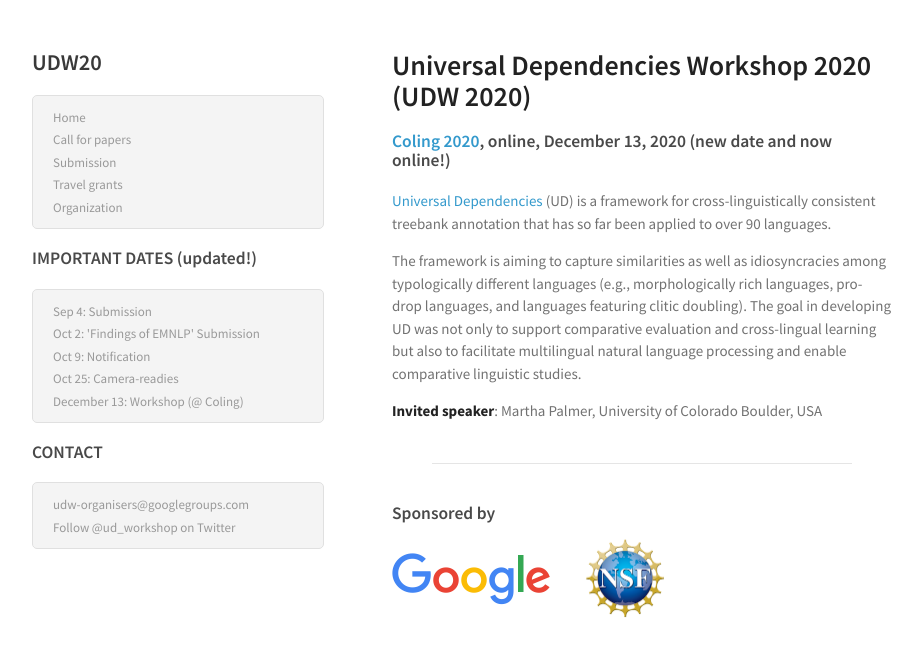
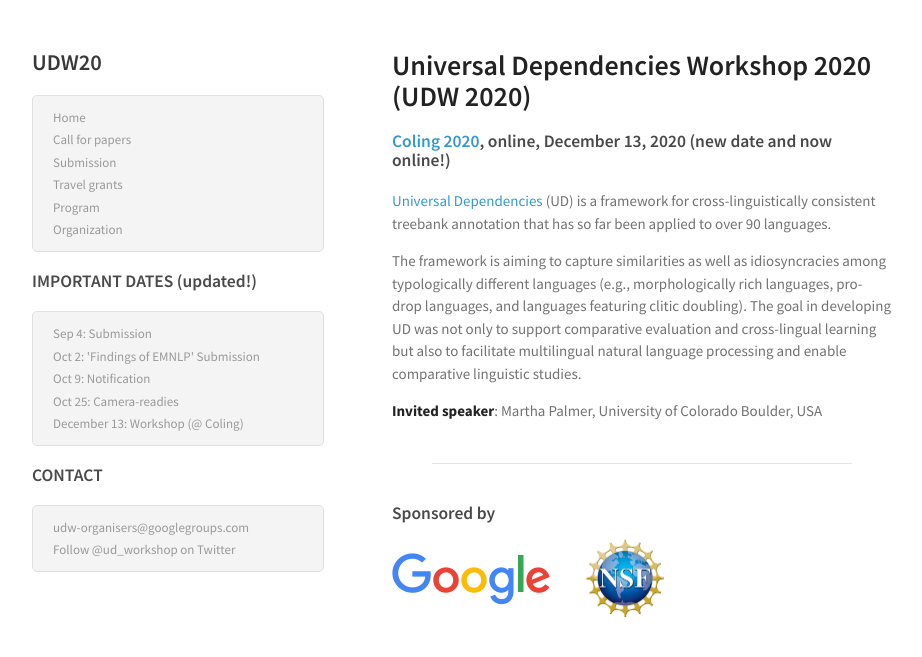
Before and after one commit to UniversalDependencies/udw21, a Jekyll site: the page built from index.md, in a window 1280 px wide. Shown: the top 657 px of the page, without its empty margins (178-1100 px from the left). Built offline with Jekyll 4.4.1, drawn with Linux system fonts in a browser that asks for light colours.

Commit message:
Update header.html

```diff
--- a/_includes/header.html
+++ b/_includes/header.html
@@ -6,7 +6,7 @@
     <li><a class="page-link" href="/udw20/submission.html">Submission</a></li>
     <li><a class="page-link" href="/udw20/grants.html">Travel grants</a></li>
     <!-- <li><a class="page-link" href="/udw20/registration.html">Registration</a></li> -->
-    <!-- <li><a class="page-link" href="/udw20/program.html">Program</a></li> -->
+    <li><a class="page-link" href="/udw20/program.html">Program</a></li>
     <li><a class="page-link" href="/udw20/organization.html">Organization</a></li>
 </ul>
 
```
